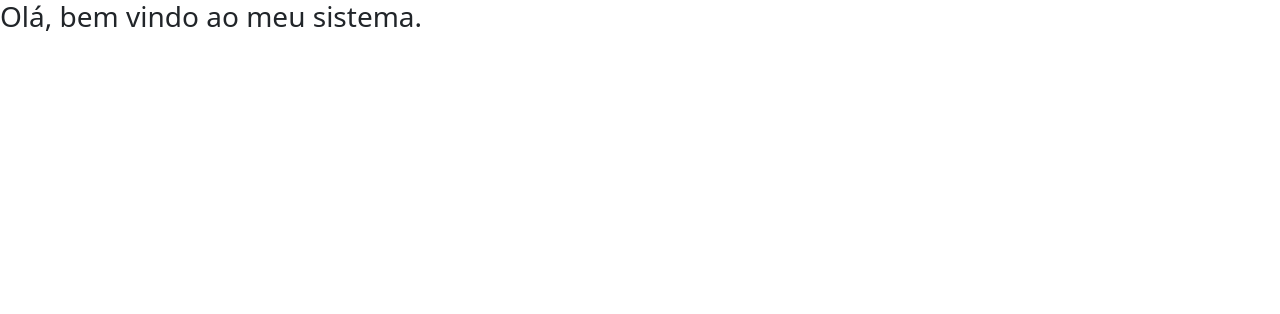
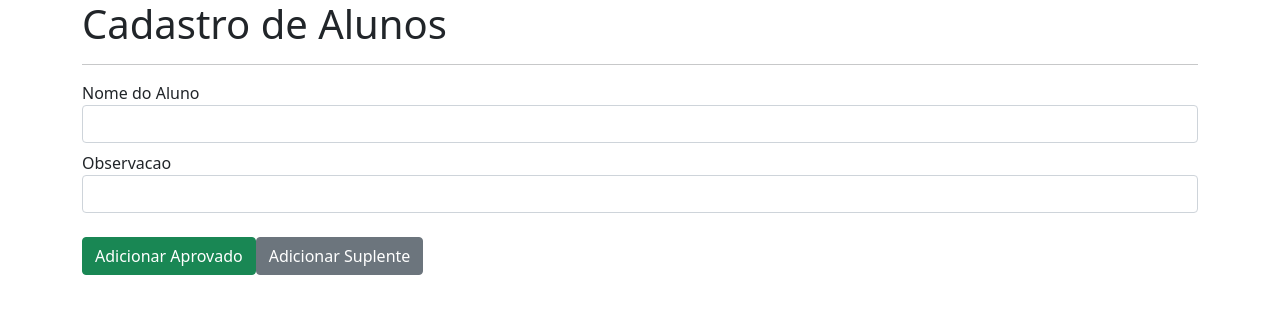
Before and after one commit to jefersonmbr/app-dankicode, an Angular app: page / in a window 1280 px wide. Shown: the top 314 px of the page. Built offline with nearby package versions, Linux system fonts and the light colour scheme.

Commit message:
Inicio do projeto da aula 36.

```diff
--- a/src/app/app.component.html
+++ b/src/app/app.component.html
@@ -1 +1,39 @@
-<h3>Olá, bem vindo ao meu sistema.</h3>
+<div class="container">
+
+  <!-- New Student -->
+  <div class="row">
+    <div class="col-12">
+      <h1>Cadastro de Alunos</h1>
+      <hr>
+      <label for="">Nome do Aluno</label>
+      <input type="text" class="form-control mb-2" [(ngModel)]="newStudentName">
+      <label for="">Observacao</label>
+      <input type="text" class="form-control" [(ngModel)]="newStudentDescription">
+      <br>
+      <button class="btn btn-success mr-2" (click)="addApproved()">Adicionar Aprovado</button>
+      <button class="btn btn-secondary" (click)="addSubstitute()">Adicionar Suplente</button>
+    </div>
+  </div>
+
+  <!-- Students List -->
+  <div class="row mt-4">
+    <div class="col-12">
+      <ul class="list-group">
+        <li href="" *ngFor="let student of students"
+            [ngClass]="{
+              'list-group-item': true,
+              'mb-2': true,
+              'list-group-item-success' : student.type === 'approved',
+              'list-group-item-secondary' : student.type === 'substitute'
+            }">
+            <div class="d-flex w-100 justify-content-between">
+              <strong>{{ student.name }}</strong>
+              <small>{{ student.description }}</small>
+            </div>
+        </li>
+      </ul>
+
+    </div>
+  </div>
+
+</div>
--- a/src/app/app.component.ts
+++ b/src/app/app.component.ts
@@ -6,5 +6,23 @@ import { Component } from '@angular/core';
   styleUrls: ['./app.component.css']
 })
 export class AppComponent {
-  nome = 'Jeferson';
+  students = [];
+  newStudentName = '';
+  newStudentDescription = '';
+
+  addApproved() {
+    this.students.push({
+      type: 'approved',
+      name: this.newStudentName,
+      description: this.newStudentDescription
+    })
+  }
+
+  addSubstitute() {
+    this.students.push({
+      type: 'substitute',
+      name: this.newStudentName,
+      description: this.newStudentDescription
+    })
+  }
 }
--- a/src/app/school/school.component.ts
+++ /dev/null
@@ -1,9 +0,0 @@
-import { Component } from "@angular/core";
-
-@Component({
-    selector: 'app-school',
-    template: './school.component.html'
-})
-export class SchoolComponent {
-
-}
--- a/src/index.html
+++ b/src/index.html
@@ -2,7 +2,7 @@
 <html lang="en">
 <head>
   <meta charset="utf-8">
-  <title>MeuApp</title>
+  <title>Students</title>
   <base href="/">
   <meta name="viewport" content="width=device-width, initial-scale=1">
   <link rel="icon" type="image/x-icon" href="favicon.ico">
```
Also changed, not shown: src/app/app.module.ts (+4 -4 lines), src/app/school/school.component.html (deleted), 2 other files (tests, documents, lock files or other folders).
